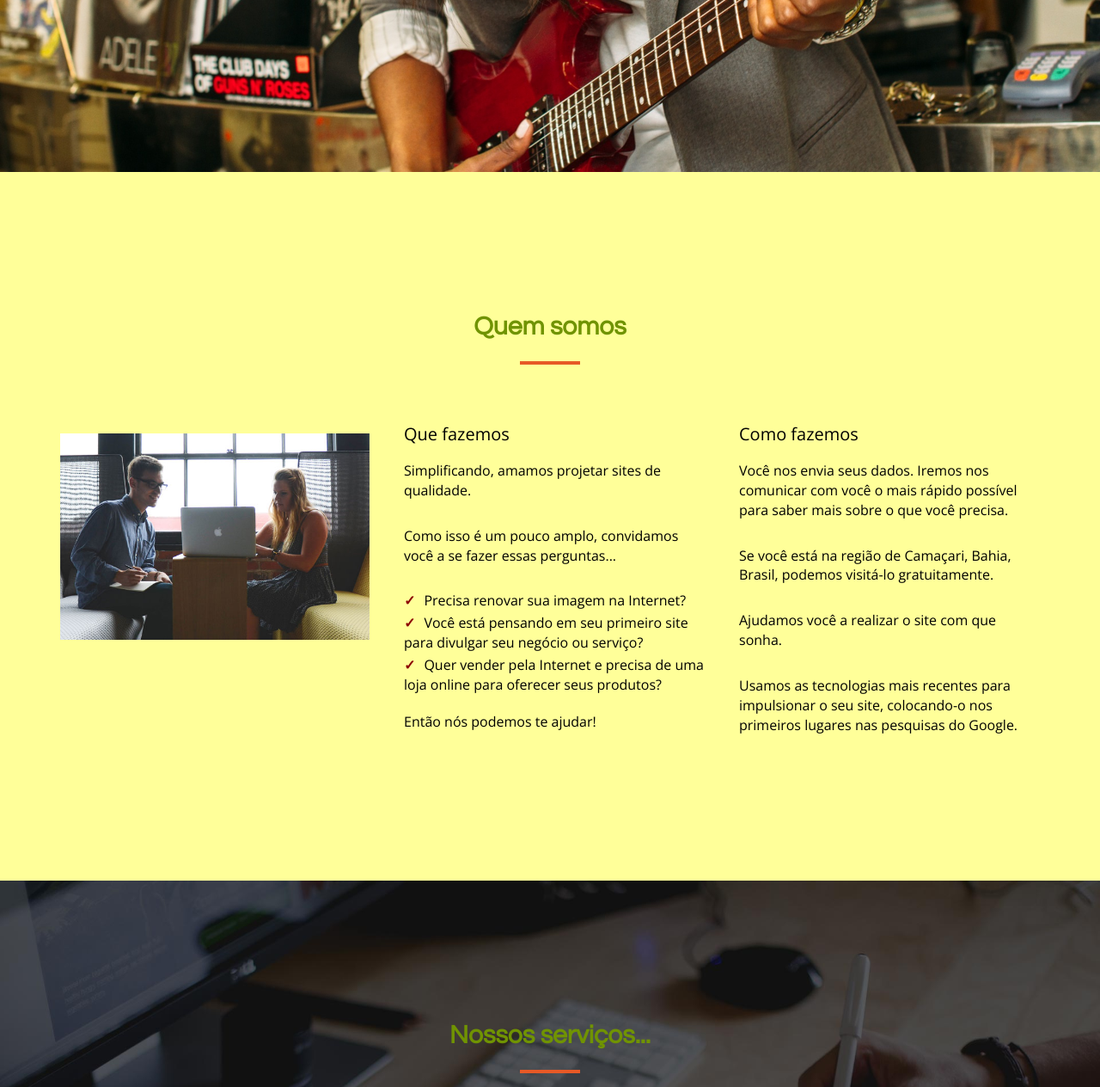
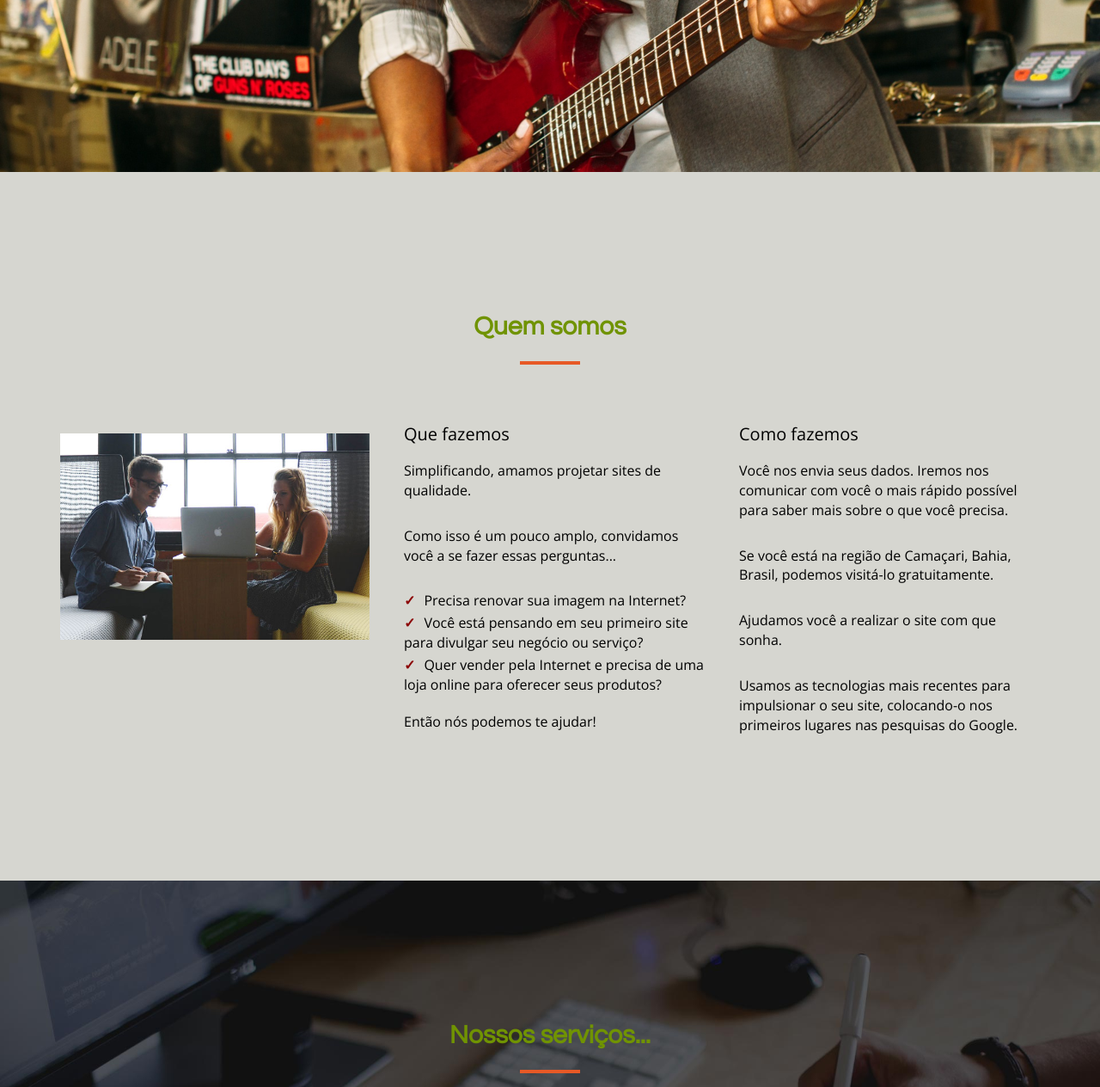
Before and after one commit to wasabidev-br/wasabidev-br-01, a PHP site: page / in a window 1280 px wide. Shown: the part 600-1864 px from the top of the page at 86% size. Run offline with PHP 8.4, Linux system fonts and the light colour scheme; some libraries are stand-ins or nearby versions; some web fonts are replaced.

Commit message:
Cambio color fondo About

```diff
--- a/css/style.css
+++ b/css/style.css
@@ -236,7 +236,7 @@ hr {
 /* About Section */
 #about {
 	padding: 140px 0;
-	background: #FFFF99;
+	background: #d6d6d0;
 }
 #about .about-text {
 	margin-left: 10px;
```
